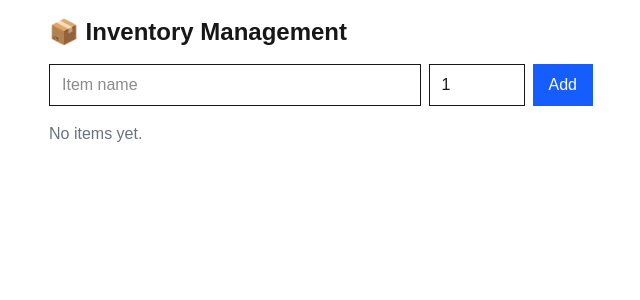
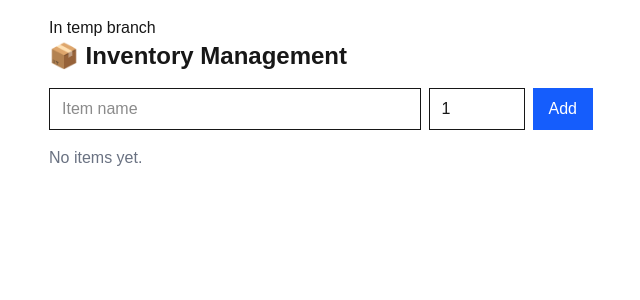
Before and after one commit to Shubham06102003/inventory-management-devops, a Next.js app: page / in a window 1280 px wide. Shown: the top 300 px of the page, without its empty margins (319-959 px from the left). Built offline with nearby package versions, Linux system fonts and the light colour scheme.

Commit message:
Commit to temp branch

```diff
--- a/app/page.js
+++ b/app/page.js
@@ -27,6 +27,7 @@ export default function Home() {
 
   return (
     <div className="max-w-xl mx-auto p-4">
+      <h3>In temp branch</h3>
       <h1 className="text-2xl font-bold mb-4">📦 Inventory Management</h1>
 
       {/* Form to Add Item */}
```
